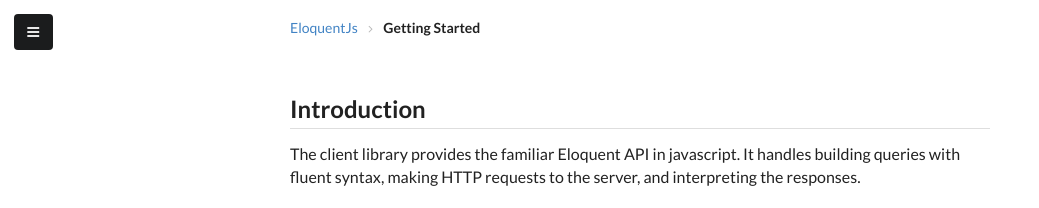
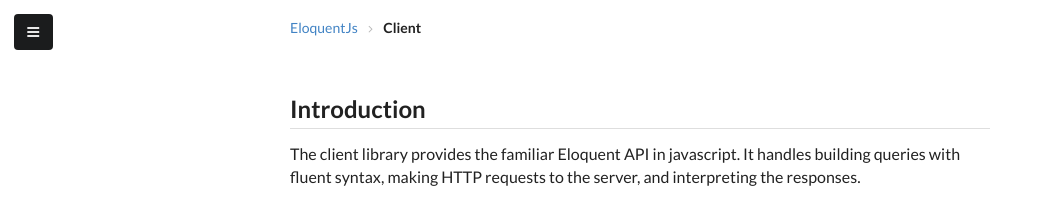
Before and after one commit to kovrigo/eloquentjs, a Jekyll site: the page built from client/index.md, in a window 1280 px wide and 900 px high. Shown: the top 208 px of the window, without its empty margins (0-1039 px from the left). Built offline with Jekyll 4.4.1, drawn with Linux system fonts in a browser that asks for light colours; nearby versions of some CDN libraries.

Commit message:
Fixed breadcrumbs

```diff
--- a/_layouts/docs.html
+++ b/_layouts/docs.html
@@ -17,7 +17,7 @@
       <div class="ui breadcrumb">
         <a class="section" href=".">EloquentJs</a>
         <i class="right angle icon divider"></i>
-        <div class="active section" href="getting-started/">Getting Started</div>
+        <div class="active section">{{ page.title }}</div>
       </div>
       {{ content }}
     </main>
--- a/client/index.md
+++ b/client/index.md
@@ -1,4 +1,5 @@
 ---
+title: Client
 layout: docs
 active: client
 ---
```
Also changed, not shown: _server/01-introduction.md (+1 -0 lines), getting-started/index.md (+1 -0 lines), server/index.md (+1 -0 lines).
